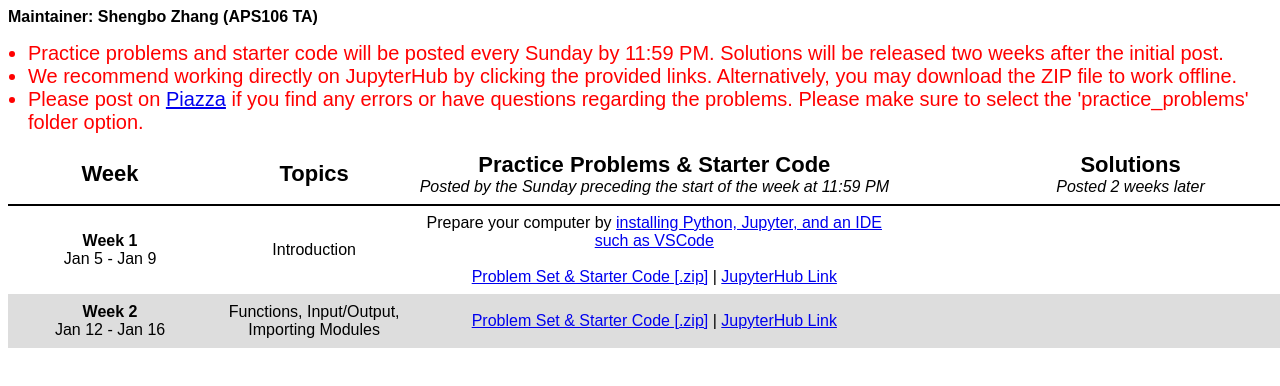
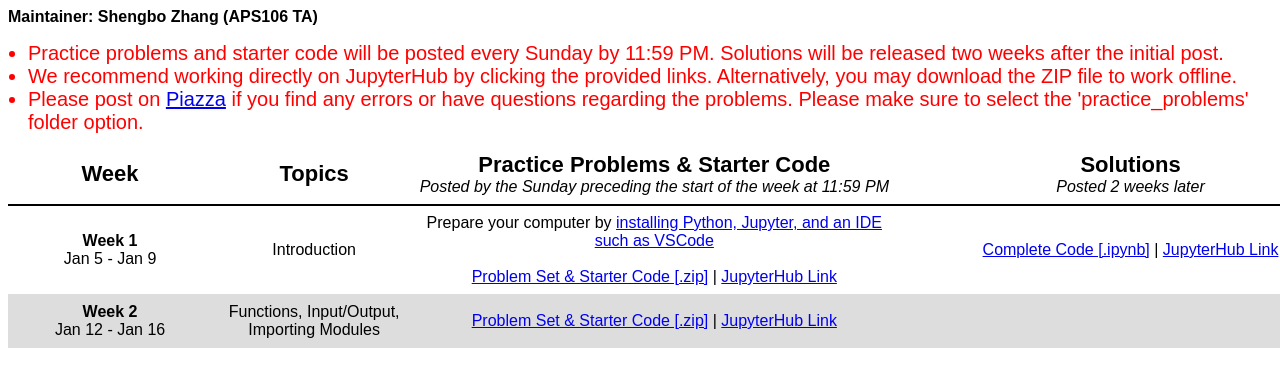
Before and after one commit to APS106/APS106-winter-2026-practice-problems, a plain HTML site: page index.html in a window 1280 px wide. Shown: the top 386 px of the page. Drawn offline with Linux system fonts and the light colour scheme.

Commit message:
wk1-complete

```diff
--- a/index.html
+++ b/index.html
@@ -34,7 +34,11 @@ Prepare your computer by <a href="https://q.utoronto.ca/courses/417434/pages/pyt
 <a href="https://jupyter.utoronto.ca/hub/user-redirect/git-pull?repo=https%3A%2F%2Fgithub.com%2FAPS106%2FAPS106-winter-2026-practice-problems&urlpath=tree%2FAPS106-winter-2026-practice-problems%2Fweek1%2Fweek1_practice_problems_starter.ipynb&branch=main" target="_blank" rel="noopener noreferrer">JupyterHub Link</a>
 </td>
 
-<td></td>
+<td>
+<a href="https://github.com/APS106/APS106-winter-2026-practice-problems/releases/download/week1-complete/week1_practice_problems_complete.ipynb">Complete Code [.ipynb]</a> |
+<a href="https://jupyter.utoronto.ca/hub/user-redirect/git-pull?repo=https%3A%2F%2Fgithub.com%2FAPS106%2FAPS106-winter-2026-practice-problems&urlpath=tree%2FAPS106-winter-2026-practice-problems%2Fweek1%2Fweek1_practice_problems_complete.ipynb&branch=main" target="_blank" rel="noopener noreferrer">JupyterHub Link</a>
+
+</td>
 </tr>
 
 <!-- -------------------------------Wk2--------------------------- -->
```
Also changed, not shown: 3 other files.
